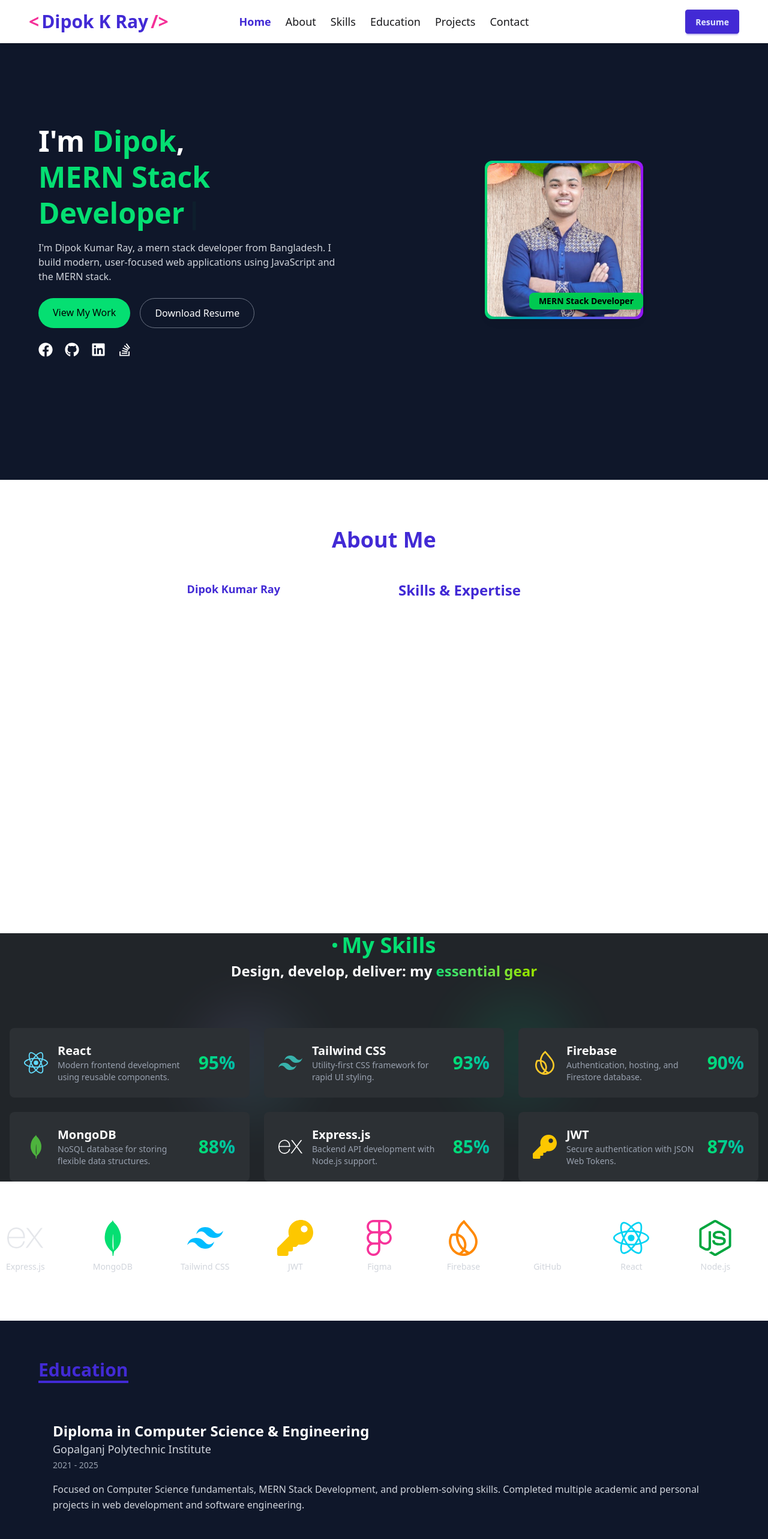
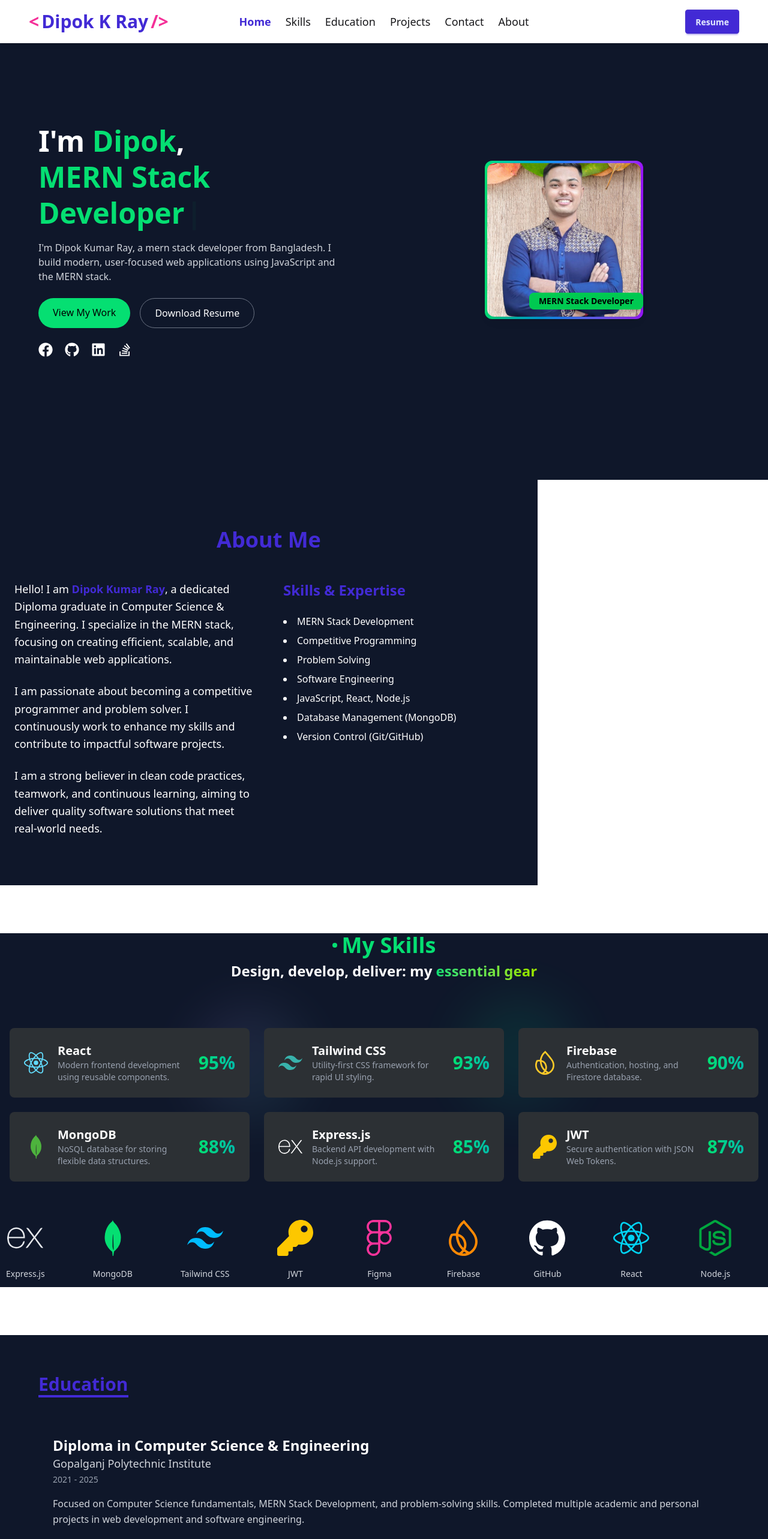
Before and after one commit to Dipok-Kumar-Ray/Dipok-K-Ray-Portfolio, a React (Vite) app: page / in a window 1280 px wide. Shown: the top 2566 px of the page at 60% size. Built offline with nearby package versions, Linux system fonts and the light colour scheme.

Commit message:
some featured code implementations

```diff
--- a/src/Components/navbar/Navbar.jsx
+++ b/src/Components/navbar/Navbar.jsx
@@ -16,16 +16,7 @@ const Navbar = () => {
           Home
         </NavLink>
       </li>
-      <li>
-        <NavLink
-          to="/about"
-          className={({ isActive }) =>
-            isActive ? "text-primary font-semibold" : "hover:text-primary"
-          }
-        >
-          About
-        </NavLink>
-      </li>
+
       <li>
         <NavLink
           to="/skills"
@@ -64,6 +55,17 @@ const Navbar = () => {
           }
         >
           Contact
+        </NavLink>
+      </li>
+
+      <li>
+        <NavLink
+          to="/about"
+          className={({ isActive }) =>
+            isActive ? "text-primary font-semibold" : "hover:text-primary"
+          }
+        >
+          About
         </NavLink>
       </li>
     </>
--- a/src/pages/about/About.jsx
+++ b/src/pages/about/About.jsx
@@ -12,7 +12,7 @@ const About = () => {
   return (
     <section
       id="about"
-      className="max-w-4xl mx-auto px-6 py-20 scroll-mt-20 bg-base-100"
+      className="bg-[#0F172A] max-w-4xl px-6 py-20 scroll-mt-20"
       aria-label="About Section"
     >
       <h2 className="text-4xl font-bold text-primary mb-12 text-center">
--- a/src/pages/home/tools/ToolsSection.jsx
+++ b/src/pages/home/tools/ToolsSection.jsx
@@ -97,7 +97,7 @@ const ToolsSection = () => {
   ];
 
   return (
-    <section className="bg-[#212529] text-white  relative overflow-hidden mt-20">
+    <section className="bg-[#0F172A] text-white  relative overflow-hidden mt-20">
       {/* Background Gradients/Shapes */}
       <div className="absolute inset-0">
         <div className="absolute top-1/4 right-1/4 w-48 h-48 bg-gradient-to-br from-green-400 to-teal-500 rounded-full opacity-10 blur-2xl"></div>
--- a/src/pages/home/tools/ToolsSliderSection.jsx
+++ b/src/pages/home/tools/ToolsSliderSection.jsx
@@ -26,7 +26,7 @@ const tools = [
 
 const ToolsSliderSection = () => {
   return (
-    <section className="pt-16  overflow-hidden">
+    <section className="bg-[#0F172A] pt-16  overflow-hidden mb-5">
 
 
       <Marquee speed={50} gradient={false} pauseOnHover={true}>
@@ -36,7 +36,7 @@ const ToolsSliderSection = () => {
             className="flex flex-col items-center justify-center mx-10 text-center group transition-transform duration-300 hover:scale-105"
           >
             <div className="text-6xl mb-2">{tool.icon}</div>
-            <p className="text-sm text-gray-300 group-hover:text-lime-400 transition-all duration-300">
+            <p className="py-3 text-sm text-gray-300 group-hover:text-lime-400 transition-all duration-300">
               {tool.name}
             </p>
           </div>
```
